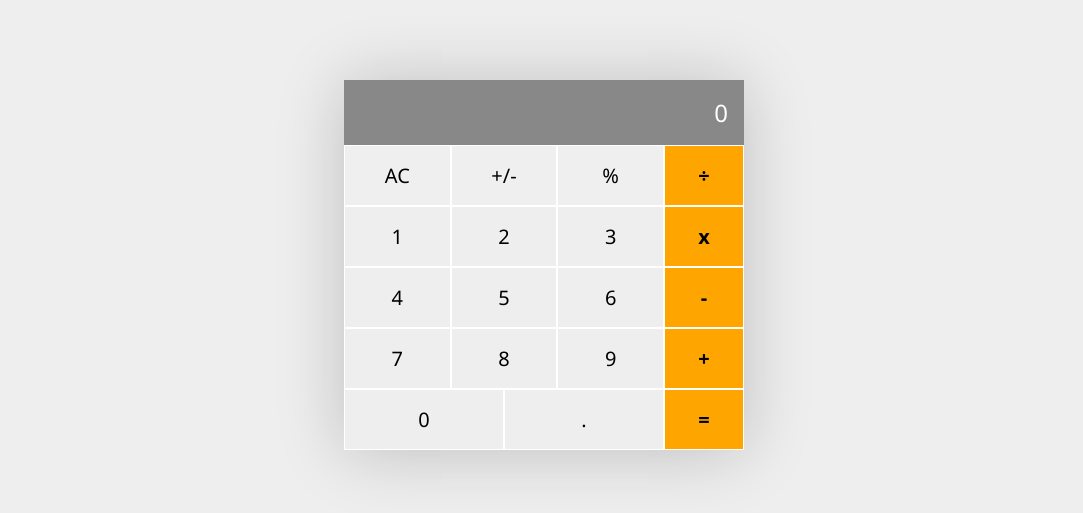
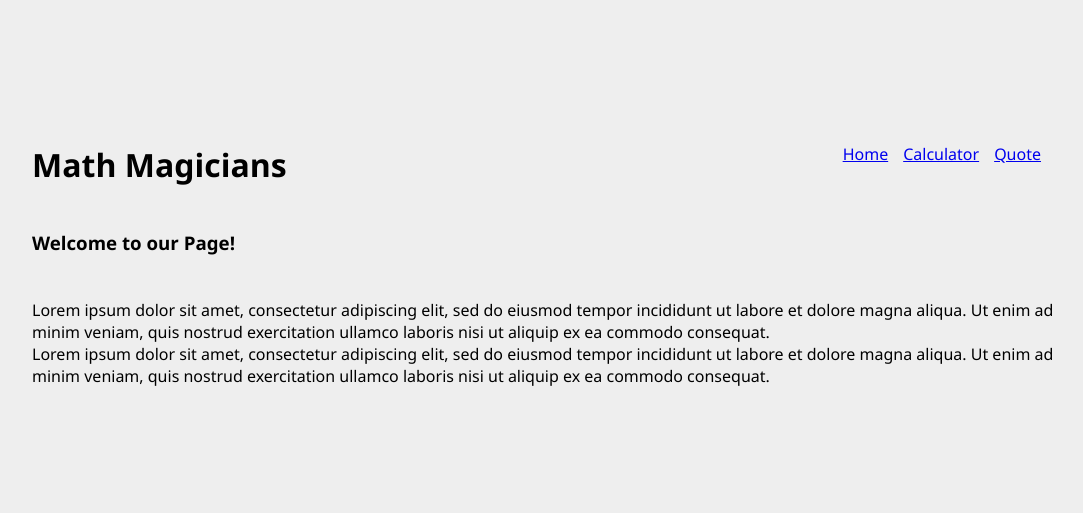
Before and after one commit to AsimKhan2019/math_magicians_react, a React (Create React App) app: page / in a window 1280 px wide. Shown: the part 151-664 px from the top of the page, without its empty margins (96-1179 px from the left). Built offline with nearby package versions, Linux system fonts and the light colour scheme.

Commit message:
Applied Routing to the project

```diff
--- a/package.json
+++ b/package.json
@@ -9,6 +9,7 @@
     "big.js": "^6.2.1",
     "react": "^18.2.0",
     "react-dom": "^18.2.0",
+    "react-router-dom": "^6.3.0",
     "react-scripts": "5.0.1",
     "web-vitals": "^2.1.4"
   },
--- a/src/App.js
+++ b/src/App.js
@@ -1,11 +1,18 @@
-import Calculator from './components/calculator';
+import { Route, Routes } from 'react-router-dom';
+import HomePage from './pages/Home';
+import CalculatorPage from './pages/Calculator';
+import QuotePage from './pages/Quote';
+import Nav from './pages/Nav';
 
-function App() {
-  return (
-    <div className="App">
-      <Calculator />
-    </div>
-  );
-}
+const App = () => (
+  <div className="App">
+    <Nav />
+    <Routes>
+      <Route exact path="/" element={<HomePage />} />
+      <Route path="/calculator" element={<CalculatorPage />} />
+      <Route path="/quote" element={<QuotePage />} />
+    </Routes>
+  </div>
+);
 
 export default App;
--- a/src/index.css
+++ b/src/index.css
@@ -21,6 +21,9 @@ body {
   align-items: center;
   justify-content: center;
   padding: 16px;
+  width: 80%;
+  flex-direction: column;
+  margin: auto;
 }
 
 .calculator {
@@ -101,3 +104,44 @@ button:hover {
   background-color: var(--dark);
   border: 0.2px solid #fff;
 }
+
+.home {
+  display: flex;
+  flex-direction: column;
+  justify-content: center;
+  width: 100%;
+
+  /* margin-top: -100px; */
+}
+
+.home p {
+  display: block;
+  justify-content: space-around;
+}
+
+.contain {
+  float: right;
+  justify-content: right;
+  display: flex;
+  margin-top: -66px;
+  padding: 16px;
+}
+
+.nav {
+  display: flex;
+  flex-direction: row;
+
+  /* float: right; */
+  width: 100%;
+  justify-content: space-between;
+}
+
+.nav ul {
+  list-style: none;
+  display: flex;
+  color: blue;
+}
+
+.nav ul li {
+  margin-right: 15px;
+}
--- a/src/index.js
+++ b/src/index.js
@@ -1,11 +1,13 @@
 import React from 'react';
 import ReactDOM from 'react-dom/client';
+import { render } from 'react-dom';
+import { BrowserRouter } from 'react-router-dom';
 import './index.css';
 import App from './App';
 
 const root = ReactDOM.createRoot(document.getElementById('root'));
 root.render(
-  <React.StrictMode>
+  <BrowserRouter>
     <App />
-  </React.StrictMode>,
+  </BrowserRouter>,
 );
--- /dev/null
+++ b/src/pages/Calculator.js
@@ -0,0 +1,19 @@
+import React from 'react';
+import Calculators from '../components/calculator';
+
+const Calculator = () => (
+  <div className="home">
+    <br />
+    <br />
+
+    <h3>Lets do some Math</h3>
+    <br />
+    <br />
+    <div className="contain">
+      <Calculators />
+    </div>
+
+  </div>
+);
+
+export default Calculator;
--- /dev/null
+++ b/src/pages/Home.js
@@ -0,0 +1,30 @@
+import React from 'react';
+
+const Home = () => (
+  <div className="home">
+    <br />
+    <br />
+
+    <h3>Welcome to our Page!</h3>
+    <br />
+    <br />
+
+    <p>
+      Lorem ipsum dolor sit amet, consectetur adipiscing elit, sed do eiusmod tempor
+      incididunt ut
+      labore et dolore magna aliqua. Ut enim ad minim veniam, quis nostrud exercitation
+      ullamco laboris
+      nisi ut aliquip ex ea commodo consequat.
+    </p>
+
+    <p>
+      Lorem ipsum dolor sit amet, consectetur adipiscing elit, sed do eiusmod tempor
+      incididunt ut
+      labore et dolore magna aliqua. Ut enim ad minim veniam, quis nostrud exercitation
+      ullamco laboris
+      nisi ut aliquip ex ea commodo consequat.
+    </p>
+  </div>
+);
+
+export default Home;
--- /dev/null
+++ b/src/pages/Nav.js
@@ -0,0 +1,17 @@
+import React from 'react';
+import { Link } from 'react-router-dom';
+
+const Nav = () => (
+  <div className="nav">
+    <h1>Math Magicians</h1>
+    <nav>
+      <ul>
+        <Link to="/"><li>Home</li></Link>
+        <Link to="/calculator"><li>Calculator</li></Link>
+        <Link to="/quote"><li>Quote</li></Link>
+      </ul>
+    </nav>
+  </div>
+);
+
+export default Nav;
--- /dev/null
+++ b/src/pages/Quote.js
@@ -0,0 +1,18 @@
+import React from 'react';
+
+const Quote = () => (
+  <div className="home">
+    <br />
+    <br />
+
+    <br />
+    <br />
+
+    <p>
+      Mathematicians is not about numbers, equations, computations, or algorithims:
+      it is about understanding. - William Paul Thurston
+    </p>
+  </div>
+);
+
+export default Quote;
```
Also changed, not shown: 1 other file (tests, documents, lock files or other folders).
